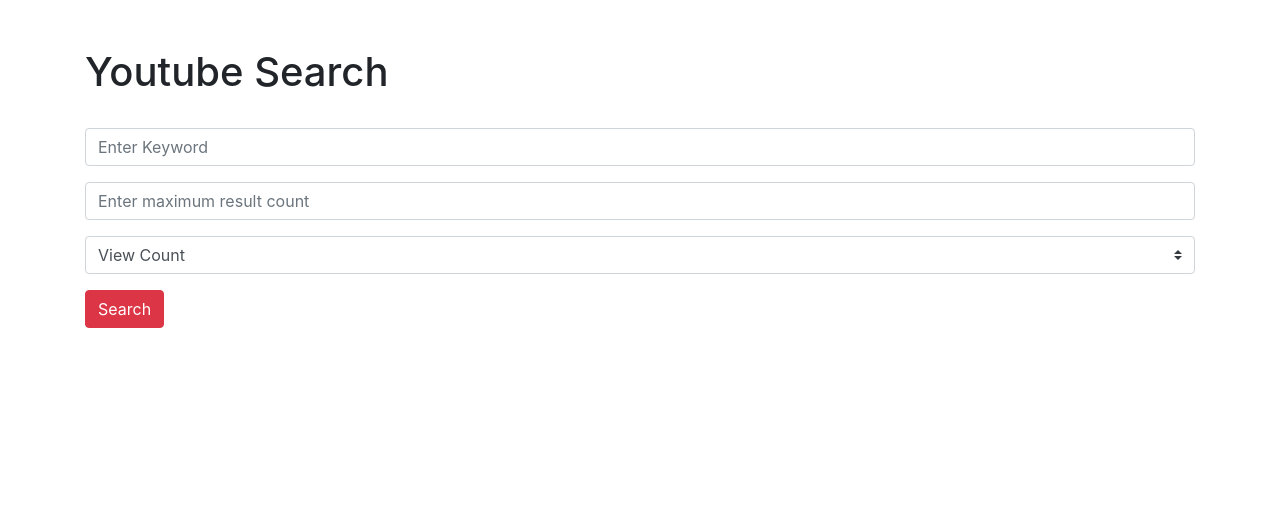
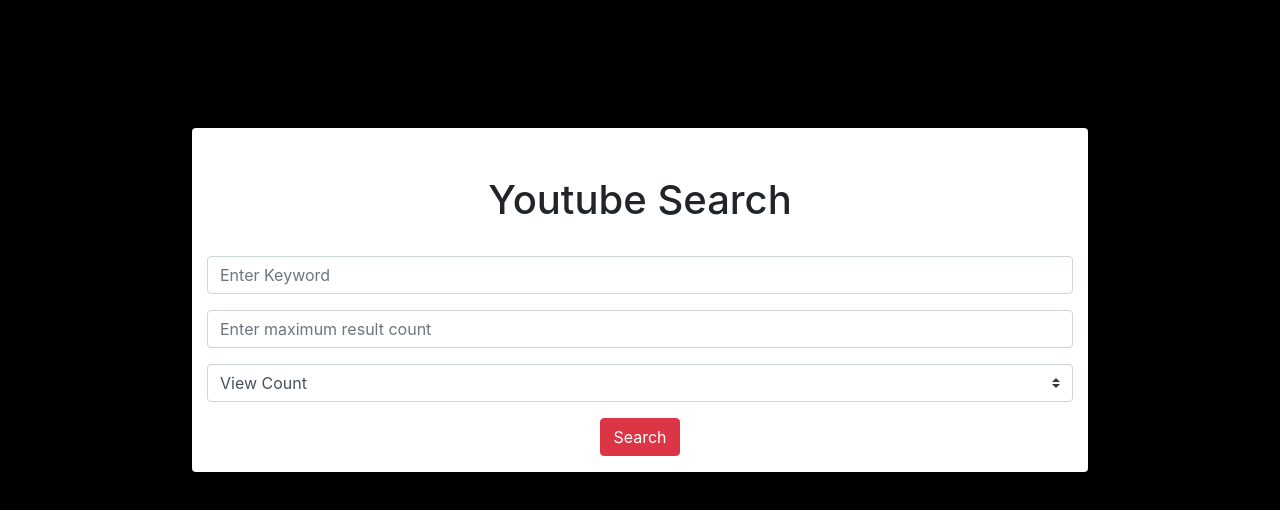
Before and after one commit to nandithavalsaraj/Youtube-Video-Search, a plain HTML site: page index.html in a window 1280 px wide. Drawn offline with nearby package versions, Linux system fonts and the light colour scheme.

Commit message:
update html

```diff
--- a/index.html
+++ b/index.html
@@ -6,11 +6,24 @@
 	<link rel="stylesheet" type="text/css" href="https://stackpath.bootstrapcdn.com/bootstrap/4.5.0/css/bootstrap.min.css">
 	<script src="https://ajax.googleapis.com/ajax/libs/jquery/3.5.1/jquery.min.js"></script>
 	<script src="script.js"></script>
+	<style type="text/css">
+		html,body{
+			height: 100%;
+			width:100%;
+		}
+	</style>
 </head>
-<body>
-	<div class="container">
+<body style="background-color: black; position: absolute;
+	top:0;
+	bottom: 0;
+	left: 0;
+	right: 0;
+	margin-left: auto;
+	margin-right:auto;
+	margin-top:10%">
+	<div class="container border-0 rounded" style="width: 70%; border: 2px solid black; background-color: white;">
 		<br><br>
-		<h1>Youtube Search</h1>
+		<h1 style="text-align: center;">Youtube Search</h1>
 		<br>
 		<form id="form">
 			<div class="form-group">
@@ -30,12 +43,12 @@
                 	<option value="viewCount" selected>View Count</option>
             </select>
 			</div>
-			<div class="form-group">
+			<div class="form-group" style="text-align:center">
 				<input type="submit" class="btn btn-danger" value="Search" >
 			</div>
 		</form>
 		<div class="row">
-			<div class="col-md-12">
+			<div >
 				<div id="videos">
 
 				</div>
--- a/script.js
+++ b/script.js
@@ -18,7 +18,7 @@
 			console.log(data)
 			data.items.forEach(item =>{
 				video = `
-				<iframe width="420" height="315" src="http://www.youtube.com/embed/${item.id.videoId}" frameborder="0" allowfullscreen></iframe>
+				<iframe width="100%" height="315" src="http://www.youtube.com/embed/${item.id.videoId}" frameborder="0" allowfullscreen></iframe>
 
 				`
 				$("#videos").append(video)
```
